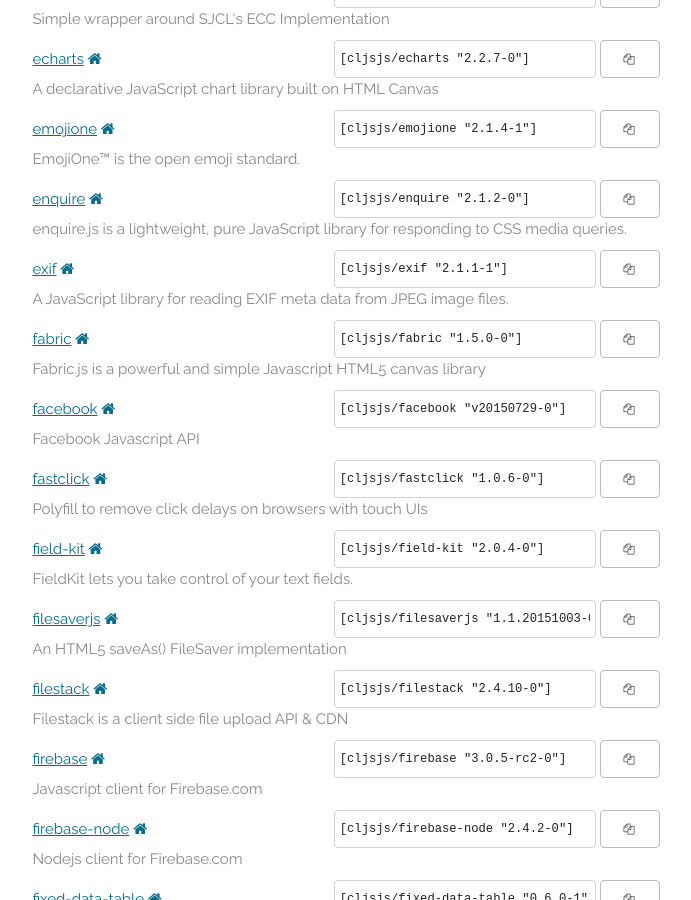
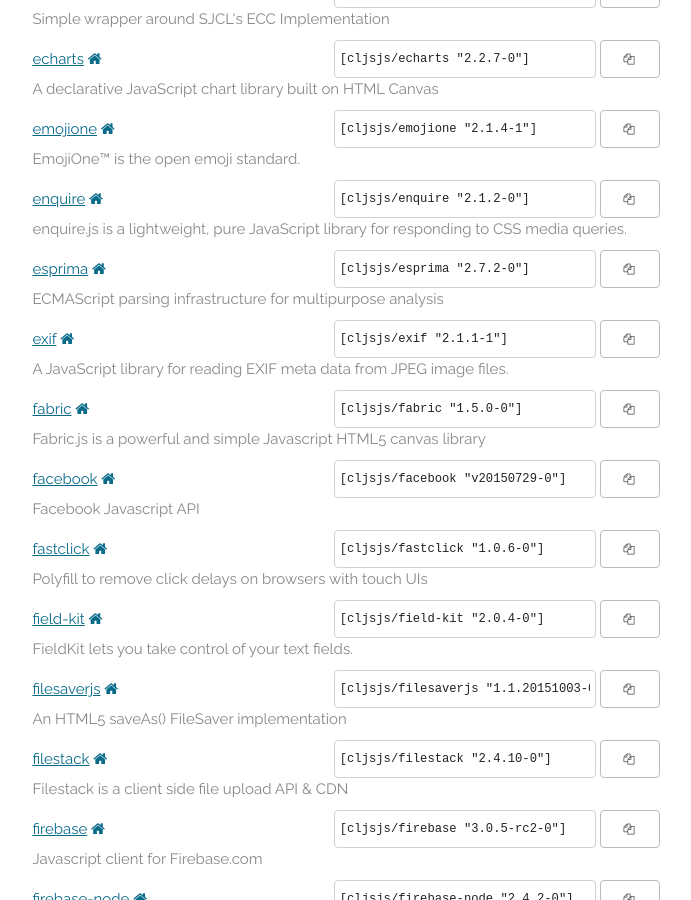
Before and after one commit to cljsjs/cljsjs.github.io, a Jekyll site: the page built from index.markdown, in a window 1280 px wide and 900 px high, scrolled down 4871 px. Shown: the whole window, without its empty margins (294-985 px from the left). Built offline with Jekyll 4.4.1, drawn with Linux system fonts in a browser that asks for light colours; nearby versions of some CDN libraries; comment, search, counter and statistics services are not loaded.

Commit message:
Automatic update

```diff
--- a/_includes/packages.html
+++ b/_includes/packages.html
@@ -492,6 +492,15 @@
     <p class="description">enquire.js is a lightweight, pure JavaScript library for responding to CSS media queries.</p>
   </li>
   <li>
+    <a href="https://clojars.org/cljsjs/esprima">esprima</a>
+    <a href="https://github.com/jquery/esprima" target="new"><i class="fa fa-home"></i></a>
+    <span class="clojars">
+      <input type="text" value='[cljsjs/esprima "2.7.2-0"]'/>
+      <button data-clipboard-text='[cljsjs/esprima "2.7.2-0"]'><i class="fa fa-copy"></i></button>
+    </span>
+    <p class="description">ECMAScript parsing infrastructure for multipurpose analysis</p>
+  </li>
+  <li>
     <a href="https://clojars.org/cljsjs/exif">exif</a>
     <a href="https://github.com/exif-js/exif-js" target="new"><i class="fa fa-home"></i></a>
     <span class="clojars">
```
